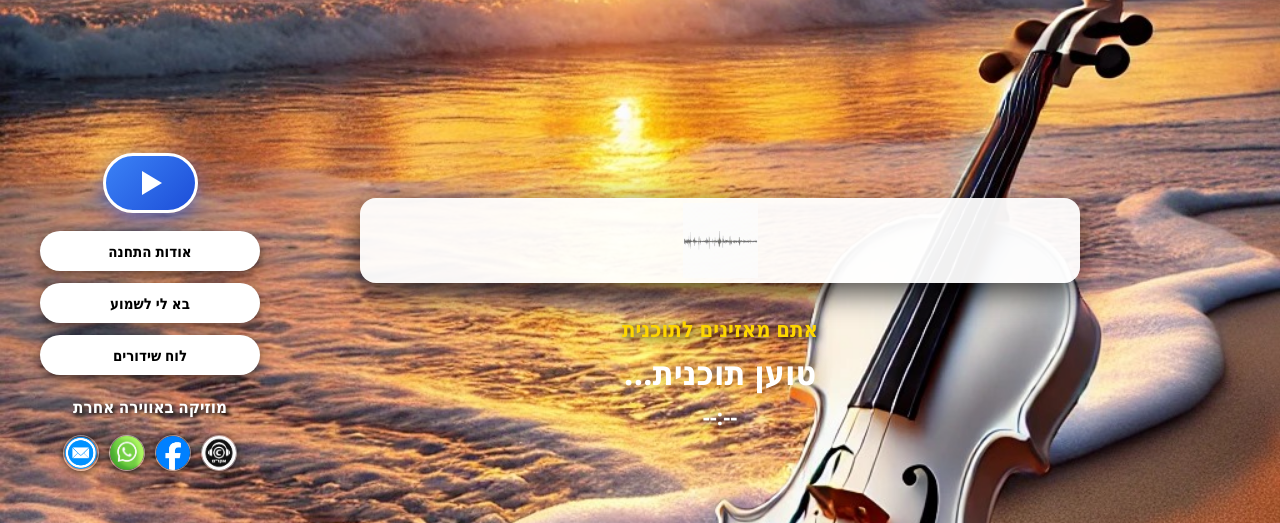
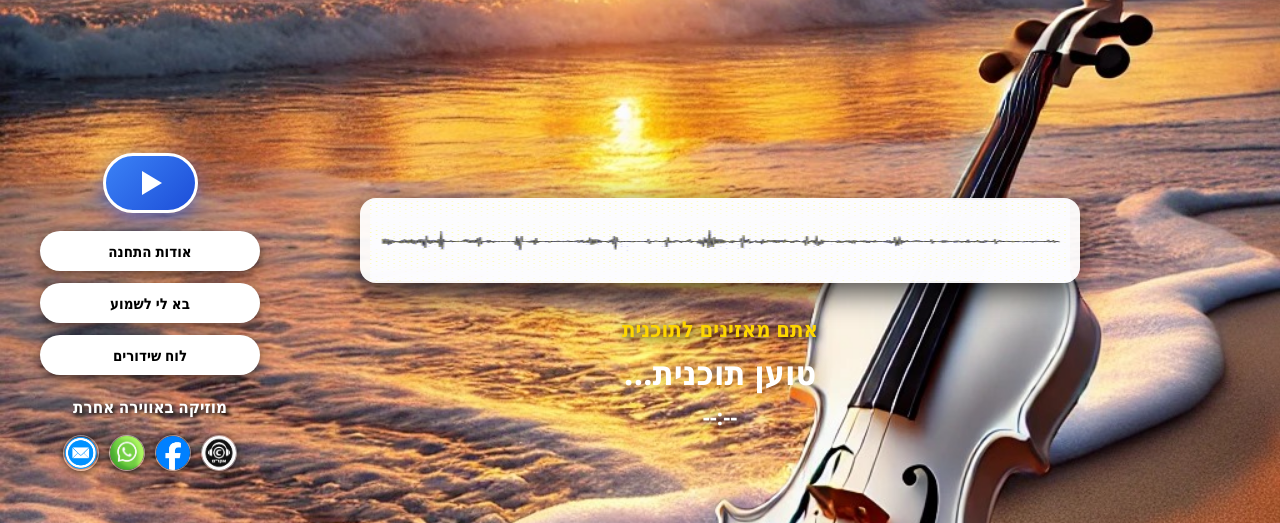
Before and after one commit to tiamomusicradio-ELI/tiamo-radio, a Flask app: page / in a window 1280 px wide. Shown: the part 132-655 px from the top of the page. Run offline with Flask 3, Linux system fonts and the light colour scheme.

Commit message:
Update landing page waves layout

```diff
--- a/templates/landing.html
+++ b/templates/landing.html
@@ -216,7 +216,7 @@
             margin-right: 60px;
         }
 
-        /* תיבת גלי קול רחבה המציגה את האנימציה המקורית מקצה לקצה */
+        /* תיבת גלי קול רחבה שתופסת את כל הרוחב והגובה בצורה מלאה ומושלמת */
         .waveform-box {
             width: 100%;
             max-width: 720px;
@@ -226,19 +226,19 @@
             display: flex;
             align-items: center;
             justify-content: center;
-            padding: 5px 15px;
+            padding: 2px 10px;
             box-shadow: 0 10px 30px rgba(0,0,0,0.7);
             margin-bottom: 30px;
             position: relative;
             overflow: hidden;
-            pointer-events: none;
+            pointer-events: none; /* מבטיח שהלחיצות מסביב יעבדו כרגיל */
         }
 
         .waves-gif {
             width: 100%;
             height: 100%;
-            object-fit: contain; /* שומר על פרופורציות גלי הקול המקוריים לכל אורך התיבה */
-            opacity: 0.85; /* מעניק מראה עדין ואיכותי יותר */
+            object-fit: fill; /* ממלא את כל התיבה מקצה לקצה לגובה ולרוחב */
+            opacity: 0.9;
         }
 
         .now-playing-box {
@@ -531,7 +531,7 @@
 
             </div>
 
-            <!-- מרכז המסך - גלי הקול המקוריים בתיבה רחבה -->
+            <!-- מרכז המסך - גלי קול מקוריים פרוסים על כל התיבה -->
             <div class="center-display">
 
                 <div class="waveform-box">
```
Also changed, not shown: 1 other file.
